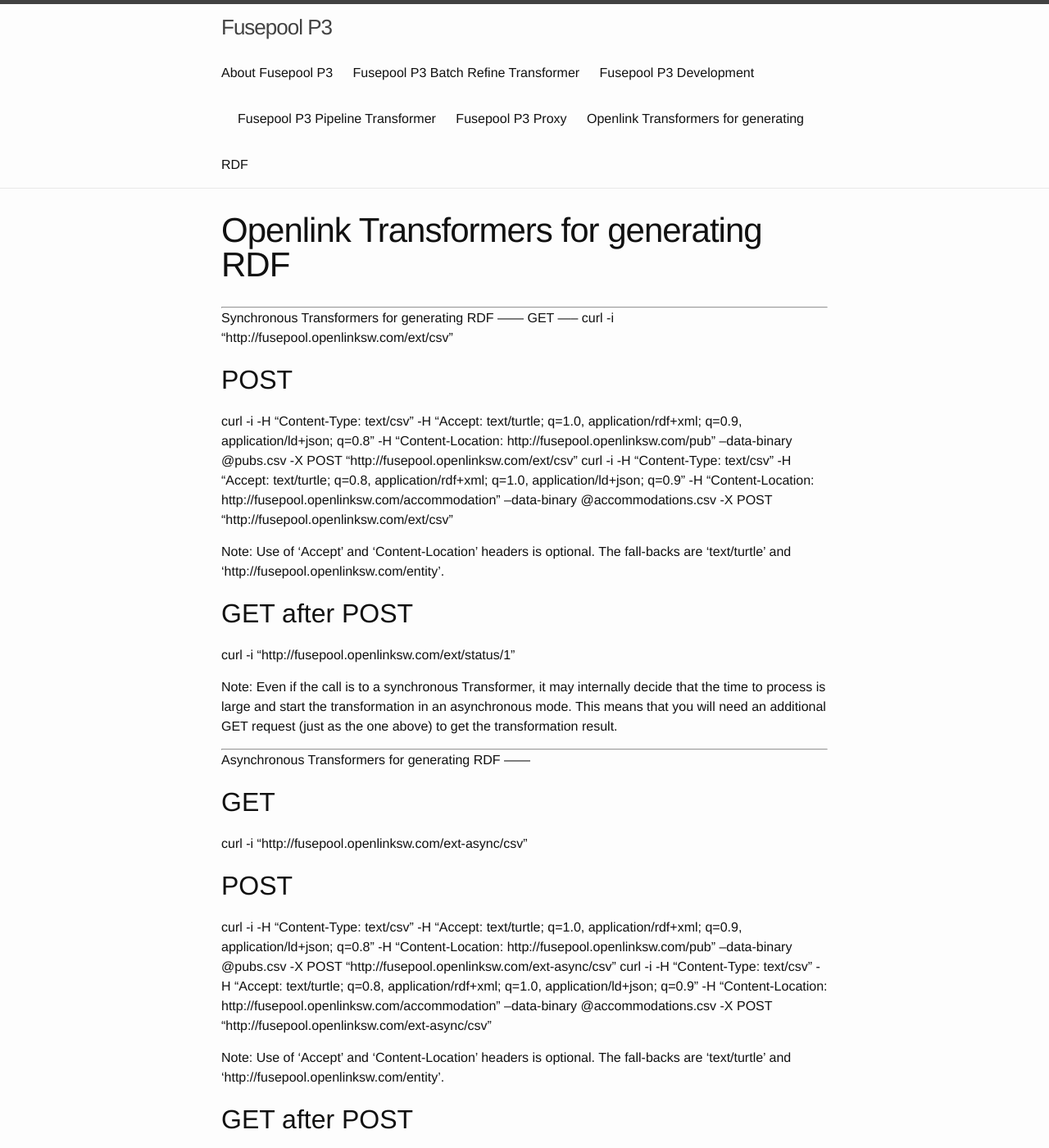
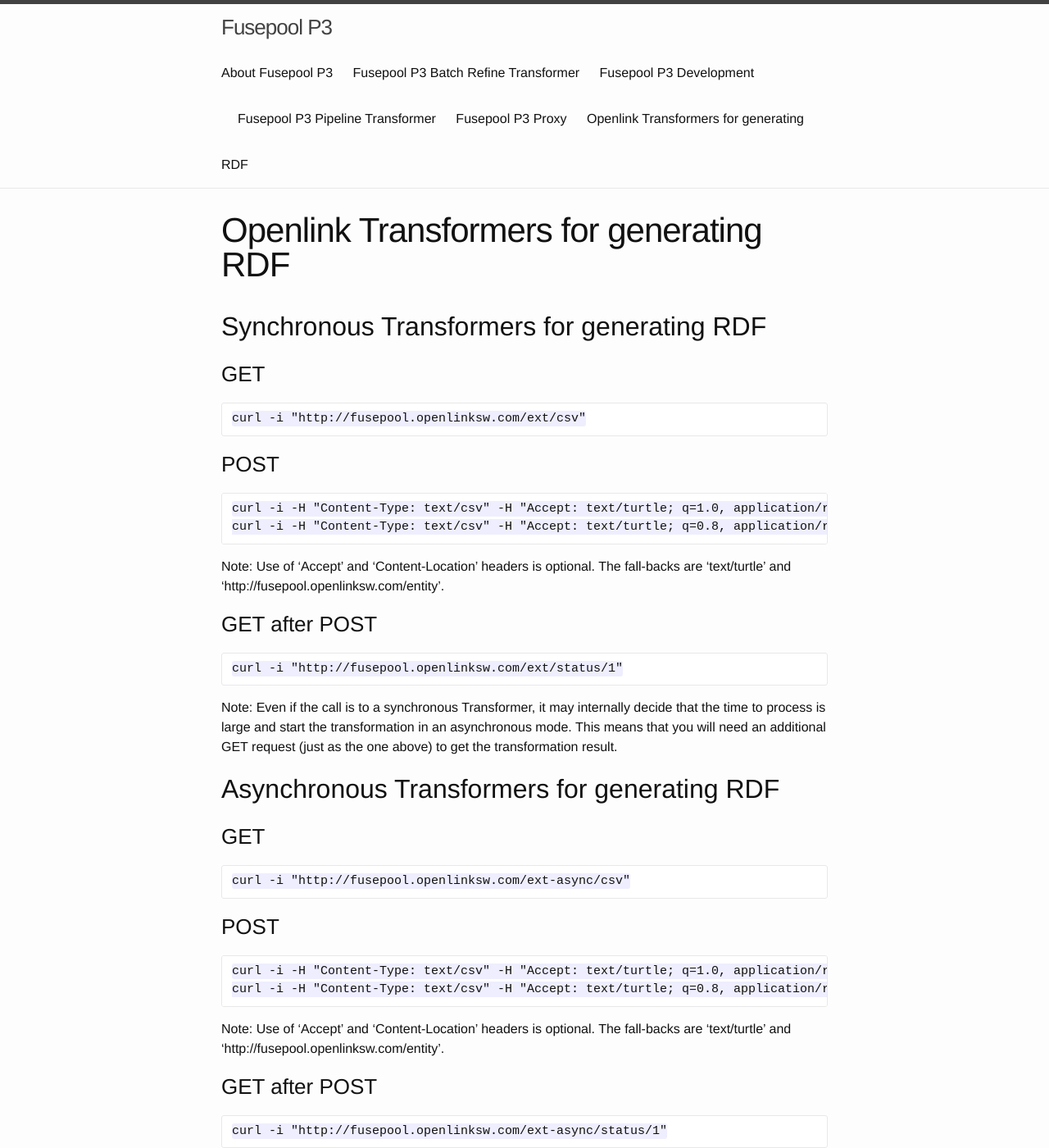
Before and after one commit to fusepoolP3/fusepoolp3.github.io, a Jekyll site: the page built from openlink/rdf-generators.md, in a window 1280 px wide and 1400 px high. Shown: the whole window at 82% size. Built offline with Jekyll 4.4.1, drawn with Linux system fonts in a browser that asks for light colours; some of the changed text lies outside the part shown.

Commit message:
fixing markdown and link

```diff
--- a/openlink/rdf-generators.md
+++ b/openlink/rdf-generators.md
@@ -4,41 +4,41 @@
 permalink: /openlink/rdf-generators
 ---
 
-------
-Synchronous Transformers for generating RDF
-------
-GET
------
-curl -i "http://fusepool.openlinksw.com/ext/csv"
 
-POST
------
-curl -i -H "Content-Type: text/csv" -H "Accept: text/turtle; q=1.0, application/rdf+xml; q=0.9, application/ld+json; q=0.8" -H "Content-Location: http://fusepool.openlinksw.com/pub" --data-binary @pubs.csv -X POST "http://fusepool.openlinksw.com/ext/csv"
-curl -i -H "Content-Type: text/csv" -H "Accept: text/turtle; q=0.8, application/rdf+xml; q=1.0, application/ld+json; q=0.9" -H "Content-Location: http://fusepool.openlinksw.com/accommodation" --data-binary @accommodations.csv -X POST "http://fusepool.openlinksw.com/ext/csv"
+## Synchronous Transformers for generating RDF
+
+
+### GET
+
+    curl -i "http://fusepool.openlinksw.com/ext/csv"
+
+### POST
+
+    curl -i -H "Content-Type: text/csv" -H "Accept: text/turtle; q=1.0, application/rdf+xml; q=0.9, application/ld+json; q=0.8" -H "Content-Location: http://fusepool.openlinksw.com/pub" --data-binary @pubs.csv -X POST    "http://fusepool.openlinksw.com/ext/csv"
+    curl -i -H "Content-Type: text/csv" -H "Accept: text/turtle; q=0.8, application/rdf+xml; q=1.0, application/ld+json; q=0.9" -H "Content-Location: http://fusepool.openlinksw.com/accommodation" --data-binary @accommodations.csv -X POST "http://fusepool.openlinksw.com/ext/csv"
 
 Note: Use of 'Accept' and 'Content-Location' headers is optional. The fall-backs are 'text/turtle' and 'http://fusepool.openlinksw.com/entity'.
 
-GET after POST
------
-curl -i "http://fusepool.openlinksw.com/ext/status/1"
+### GET after POST
+
+    curl -i "http://fusepool.openlinksw.com/ext/status/1"
 
 Note: Even if the call is to a synchronous Transformer, it may internally decide that the time to process is large and start the transformation in an asynchronous mode. This means that you will need an additional GET request (just as the one above) to get the transformation result.
 
-------
-Asynchronous Transformers for generating RDF
-------
+## Asynchronous Transformers for generating RDF
 
-GET
------
-curl -i "http://fusepool.openlinksw.com/ext-async/csv"
 
-POST
------
-curl -i -H "Content-Type: text/csv" -H "Accept: text/turtle; q=1.0, application/rdf+xml; q=0.9, application/ld+json; q=0.8" -H "Content-Location: http://fusepool.openlinksw.com/pub" --data-binary @pubs.csv -X POST "http://fusepool.openlinksw.com/ext-async/csv"
-curl -i -H "Content-Type: text/csv" -H "Accept: text/turtle; q=0.8, application/rdf+xml; q=1.0, application/ld+json; q=0.9" -H "Content-Location: http://fusepool.openlinksw.com/accommodation" --data-binary @accommodations.csv -X POST "http://fusepool.openlinksw.com/ext-async/csv"
+### GET
+
+    curl -i "http://fusepool.openlinksw.com/ext-async/csv"
+
+### POST
+
+    curl -i -H "Content-Type: text/csv" -H "Accept: text/turtle; q=1.0, application/rdf+xml; q=0.9, application/ld+json; q=0.8" -H "Content-Location: http://fusepool.openlinksw.com/pub" --data-binary @pubs.csv -X POST "http://fusepool.openlinksw.com/ext-async/csv"
+    curl -i -H "Content-Type: text/csv" -H "Accept: text/turtle; q=0.8, application/rdf+xml; q=1.0, application/ld+json; q=0.9" -H "Content-Location: http://fusepool.openlinksw.com/accommodation" --data-binary @accommodations.csv -X POST "http://fusepool.openlinksw.com/ext-async/csv"
 
 Note: Use of 'Accept' and 'Content-Location' headers is optional. The fall-backs are 'text/turtle' and 'http://fusepool.openlinksw.com/entity'.
 
-GET after POST
------
-curl -i "http://fusepool.openlinksw.com/ext-async/status/1"
+### GET after POST
+
+    curl -i "http://fusepool.openlinksw.com/ext-async/status/1"
```
Also changed, not shown: index.md (+1 -8 lines).
